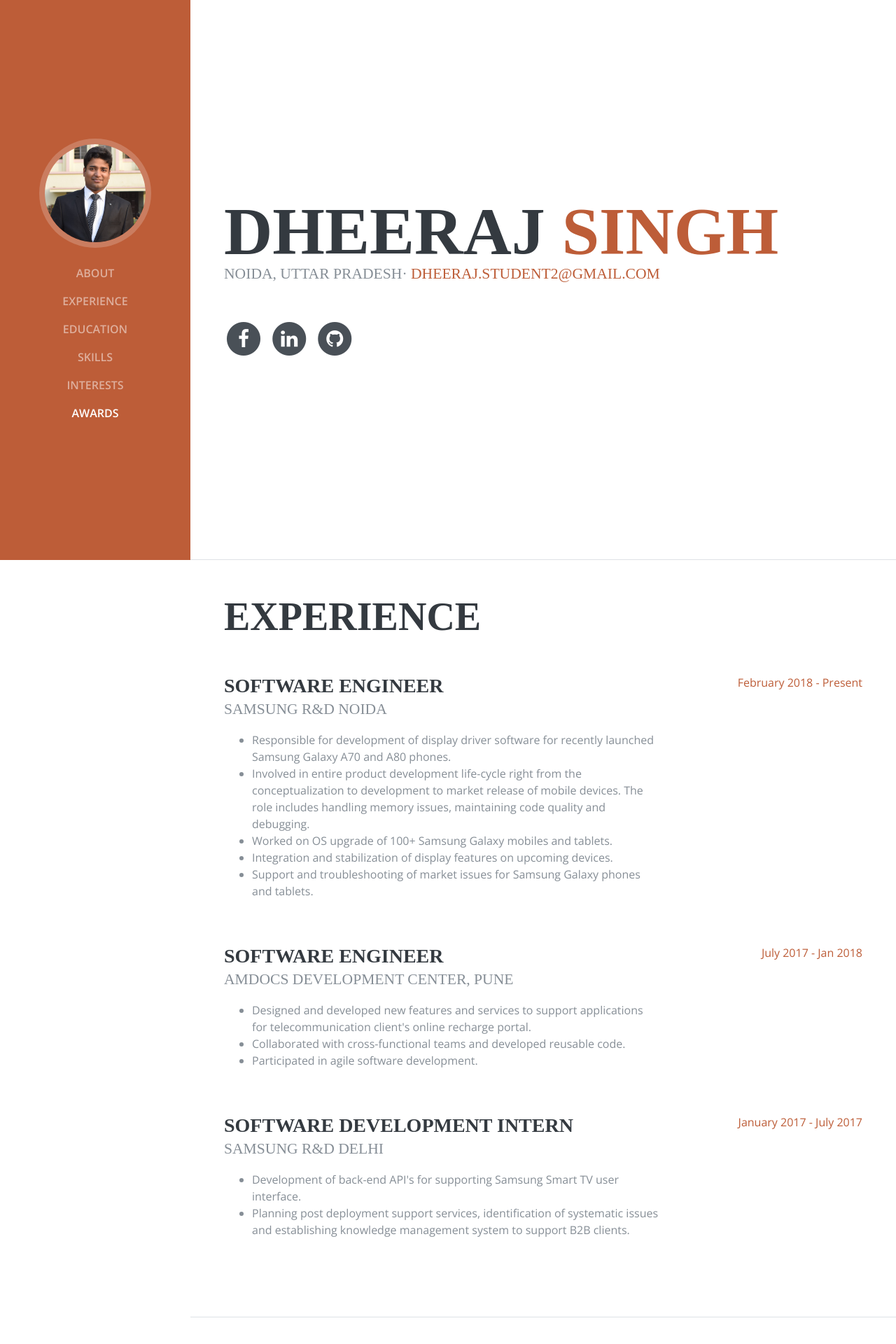
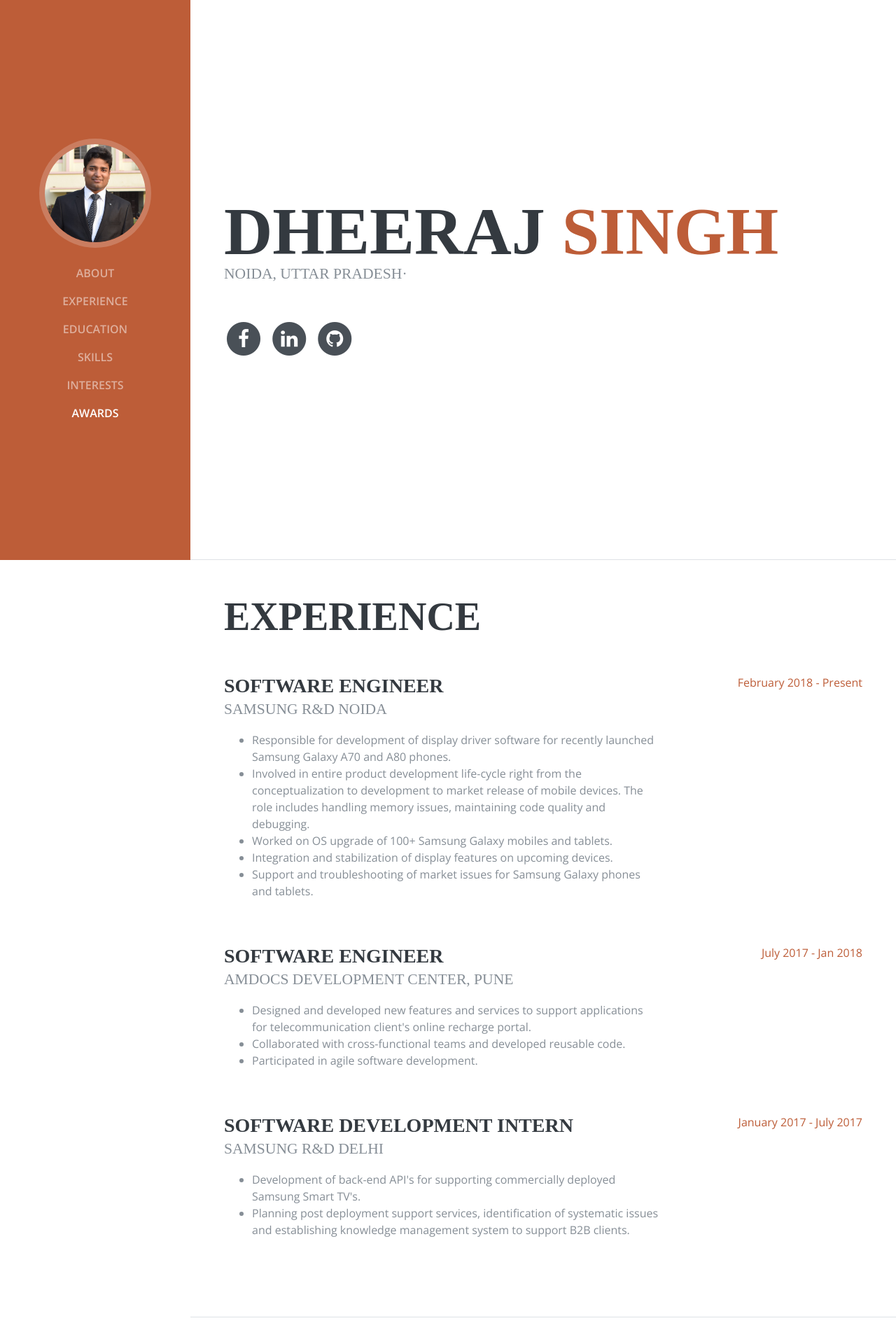
Before and after one commit to dheeraj-sn/my_website, a Django app: page / in a window 1280 px wide. Shown: the top 1920 px of the page at 70% size. Run offline with Django 3.2, Linux system fonts and the light colour scheme; some libraries are stand-ins or nearby versions; some web fonts are replaced.

Commit message:
Update index.html

```diff
--- a/resume/templates/resume/index.html
+++ b/resume/templates/resume/index.html
@@ -70,7 +70,7 @@
             <span class="text-primary">Singh</span>
           </h1>
           <div class="subheading mb-5">Noida, Uttar Pradesh·
-            <a href="mailto:name@email.com">dheeraj.student2@gmail.com</a>
+            <!-- <a href="mailto:name@email.com">dheeraj.student2@gmail.com</a> -->
           </div>
           <p class="mb-5"></p>
           <ul class="list-inline list-social-icons mb-0">
@@ -154,7 +154,7 @@
               <div class="subheading mb-3">SAMSUNG R&D Delhi</div>
               <p>
 				<ul>
-					<li><i class="glyphicon glyphicon-chevron-right"></i>Development of back-end API's for supporting Samsung Smart TV user interface.</li>
+					<li><i class="glyphicon glyphicon-chevron-right"></i>Development of back-end API's for supporting commercially deployed Samsung Smart TV's.</li>
 					<li><i class="glyphicon glyphicon-chevron-right"></i>Planning post deployment support services, identification of systematic issues and establishing knowledge management system to support B2B clients.</li>
 				</ul>
 			  </p>
```
